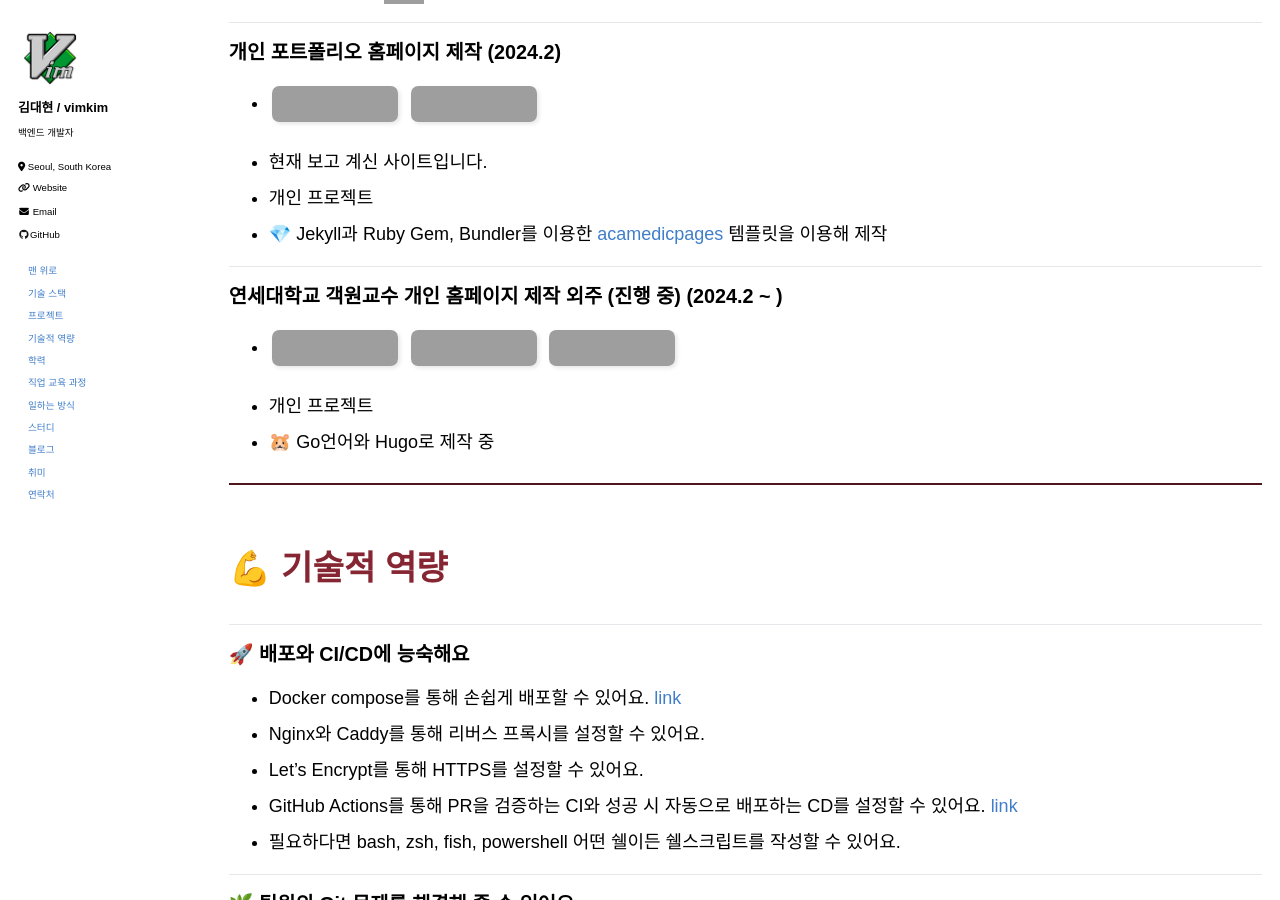
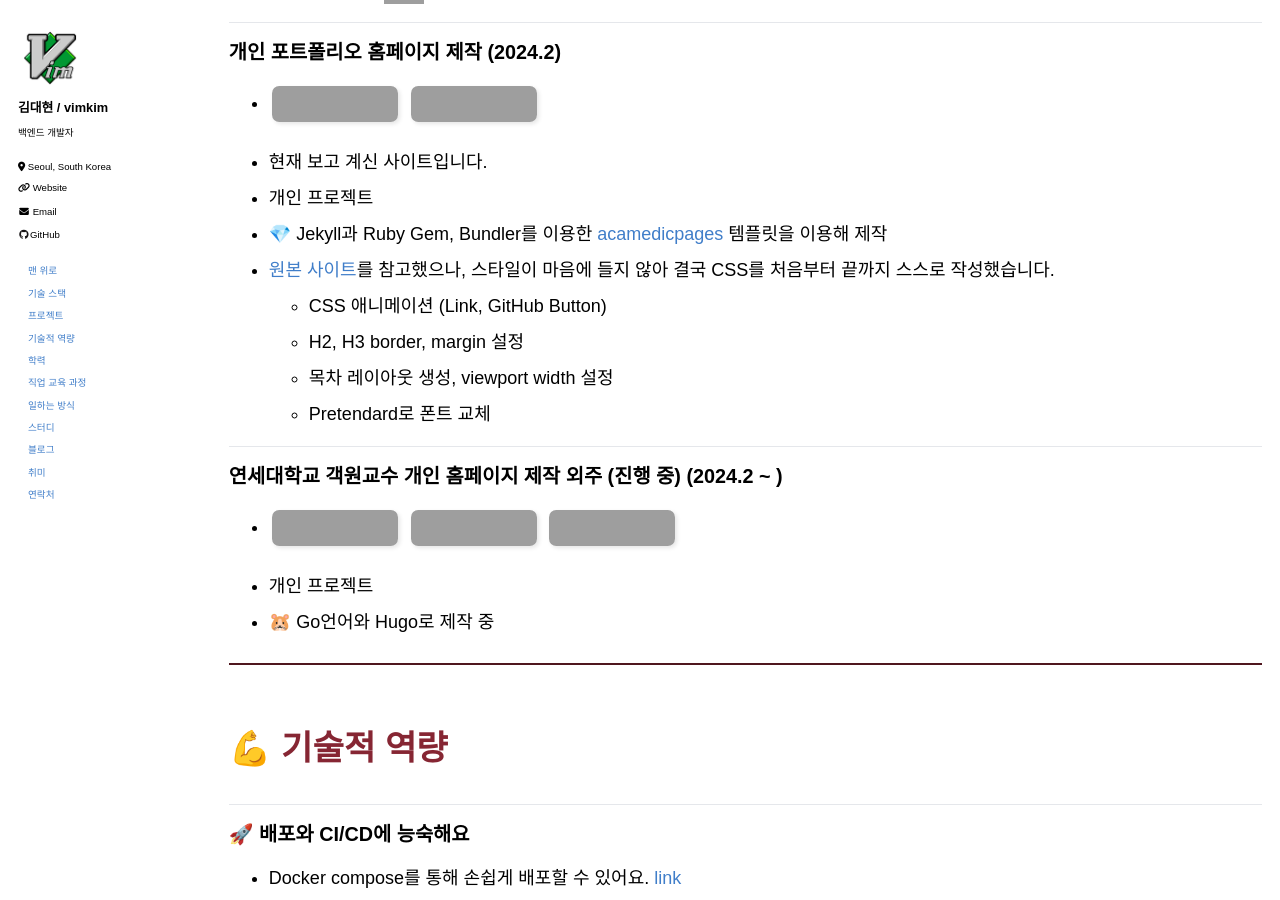
Before and after one commit to vimkim/vimkim.github.io, a Jekyll site: the page built from _pages/about.md, in a window 1280 px wide and 900 px high, scrolled down 3071 px, cut to the strip 0-900 px from the top of the window. Built offline with Jekyll 4.4.1, drawn with Linux system fonts in a browser that asks for light colours; some web fonts are replaced; grey boxes are pictures that could not be loaded.

Commit message:
site css 설명

```diff
--- a/_pages/about.md
+++ b/_pages/about.md
@@ -148,6 +148,11 @@ redirect_from:
 - 현재 보고 계신 사이트입니다.
 - 개인 프로젝트
 - 💎 Jekyll과 Ruby Gem, Bundler를 이용한 [acamedicpages](https://github.com/academicpages/academicpages.github.io) 템플릿을 이용해 제작
+- [원본 사이트](https://academicpages.github.io/)를 참고했으나, 스타일이 마음에 들지 않아 결국 CSS를 처음부터 끝까지 스스로 작성했습니다.
+  - CSS 애니메이션 (Link, GitHub Button)
+  - H2, H3 border, margin 설정
+  - 목차 레이아웃 생성, viewport width 설정
+  - Pretendard로 폰트 교체
 
 ### 연세대학교 객원교수 개인 홈페이지 제작 외주 (진행 중) (2024.2 ~ )
 
```
